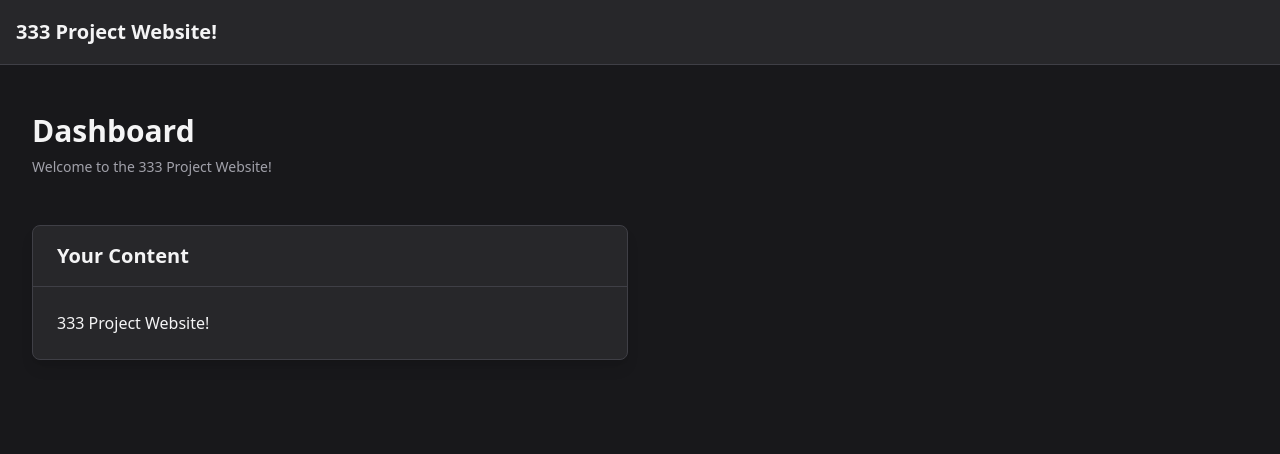
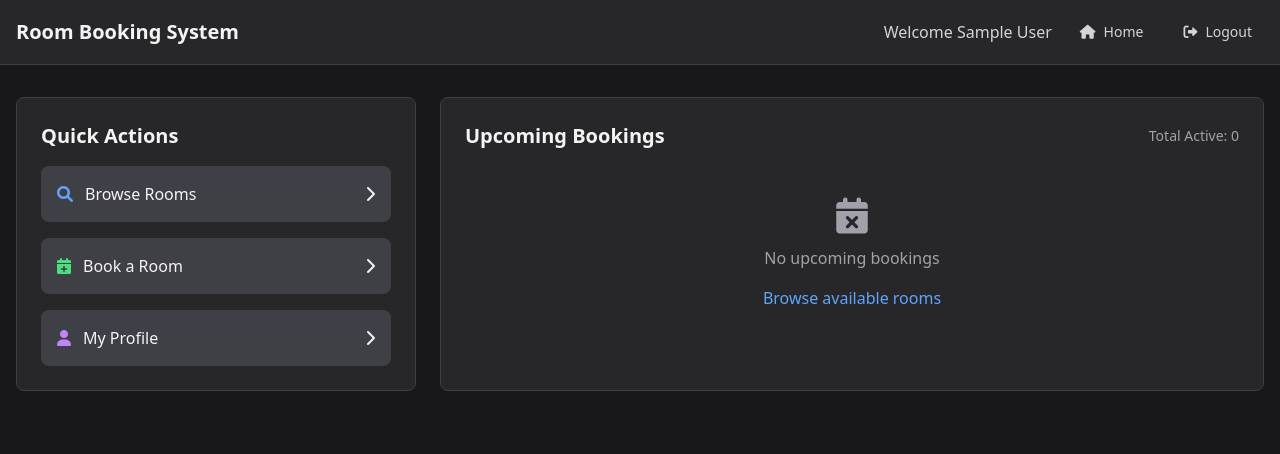
Before and after one commit to i22a11/333-project, a PHP site: page / in a window 1280 px wide. Shown: the top 454 px of the page. Run offline with PHP 8.4, Linux system fonts and the light colour scheme; the visitor is signed in with stand-in values (Sample User, id 1); data that the repository does not hold is empty.

Commit message:
new index

```diff
--- a/index.php
+++ b/index.php
@@ -1,28 +1,38 @@
 <?php
 require_once 'db_connection.php';
+session_start();
 
-try {
+// Redirect to login if not logged in
+if (!isset($_SESSION['user_id'])) {
+    header('Location: /auth/login.php');
+    exit();
+}
+
+// Fetch upcoming bookings for the user
 $conn = db_connect();
 $stmt = $conn->prepare("
-        SELECT
-            b.booking_id,
-            b.date,
-            b.time,
-            b.status,
-            r.room_name,
-            r.capacity,
-            u.name as user_name
+    SELECT b.*, r.room_name
     FROM Bookings b
     JOIN Rooms r ON b.room_id = r.room_id
-        JOIN Users u ON b.user_id = u.user_id
-        ORDER BY b.date DESC, b.time DESC
-        LIMIT 10
+    WHERE b.user_id = ?
+    AND b.date >= CURDATE()
+    AND b.status != 'cancelled'
+    ORDER BY b.date ASC, b.time ASC
+    LIMIT 5
 ");
-    $stmt->execute();
-    $bookings = $stmt->fetchAll(PDO::FETCH_ASSOC);
-} catch(PDOException $e) {
-    $error = "Database error: " . $e->getMessage();
-}
+$stmt->execute([$_SESSION['user_id']]);
+$upcoming_bookings = $stmt->fetchAll(PDO::FETCH_ASSOC);
+
+// Get user's total active bookings count
+$stmt = $conn->prepare("
+    SELECT COUNT(*) as count
+    FROM Bookings
+    WHERE user_id = ?
+    AND date >= CURDATE()
+    AND status != 'cancelled'
+");
+$stmt->execute([$_SESSION['user_id']]);
+$total_bookings = $stmt->fetch(PDO::FETCH_ASSOC)['count'];
 ?>
 
 <!DOCTYPE html>
@@ -30,43 +40,83 @@ try {
 <head>
     <meta charset="UTF-8">
     <meta name="viewport" content="width=device-width, initial-scale=1.0">
-    <title>333 Project Website!</title>
+    <title>Dashboard - Room Booking System</title>
     <link rel="stylesheet" href="output.css">
     <link href="https://cdnjs.cloudflare.com/ajax/libs/font-awesome/6.0.0-beta3/css/all.min.css" rel="stylesheet">
 </head>
 <body class="bg-zinc-900 text-zinc-100">
-    <!-- Navigation -->
-    <nav class="bg-zinc-800 border-b border-zinc-700">
-        <div class="max-w-7xl mx-auto px-4">
-            <div class="flex justify-between h-16">
-                <div class="flex">
-                    <div class="flex-shrink-0 flex items-center">
-                        <span class="text-xl font-bold text-zinc-100">333 Project Website!</span>
+    <?php include 'components/navbar.php'; ?>
+
+    <div class="max-w-7xl mx-auto px-4 py-8">
+        <div class="grid grid-cols-1 md:grid-cols-2 lg:grid-cols-3 gap-6 mb-8">
+            <!-- Quick Actions -->
+            <div class="bg-zinc-800 p-6 rounded-lg border border-zinc-700 col-span-full lg:col-span-1">
+                <h2 class="text-xl font-bold mb-4">Quick Actions</h2>
+                <div class="grid grid-cols-1 gap-4">
+                    <a href="/roomBrowsing" class="flex items-center justify-between p-4 bg-zinc-700 rounded-lg hover:bg-zinc-600 transition-colors duration-200">
+                        <div class="flex items-center">
+                            <i class="fas fa-search text-blue-400 mr-3"></i>
+                            <span>Browse Rooms</span>
+                        </div>
+                        <i class="fas fa-chevron-right"></i>
+                    </a>
+                    <a href="/booking" class="flex items-center justify-between p-4 bg-zinc-700 rounded-lg hover:bg-zinc-600 transition-colors duration-200">
+                        <div class="flex items-center">
+                            <i class="fas fa-calendar-plus text-green-400 mr-3"></i>
+                            <span>Book a Room</span>
+                        </div>
+                        <i class="fas fa-chevron-right"></i>
+                    </a>
+                    <a href="/auth/profile.php" class="flex items-center justify-between p-4 bg-zinc-700 rounded-lg hover:bg-zinc-600 transition-colors duration-200">
+                        <div class="flex items-center">
+                            <i class="fas fa-user text-purple-400 mr-3"></i>
+                            <span>My Profile</span>
+                        </div>
+                        <i class="fas fa-chevron-right"></i>
+                    </a>
                 </div>
             </div>
+
+            <!-- Upcoming Bookings -->
+            <div class="bg-zinc-800 p-6 rounded-lg border border-zinc-700 col-span-full lg:col-span-2">
+                <div class="flex items-center justify-between mb-4">
+                    <h2 class="text-xl font-bold">Upcoming Bookings</h2>
+                    <span class="text-sm text-zinc-400">Total Active: <?php echo $total_bookings; ?></span>
+                </div>
+                <?php if (empty($upcoming_bookings)): ?>
+                    <div class="text-center py-8 text-zinc-400">
+                        <i class="fas fa-calendar-times text-4xl mb-3"></i>
+                        <p>No upcoming bookings</p>
+                        <a href="/roomBrowsing" class="inline-block mt-4 text-blue-400 hover:text-blue-300">Browse available rooms</a>
+                    </div>
+                <?php else: ?>
+                    <div class="space-y-4">
+                        <?php foreach ($upcoming_bookings as $booking): ?>
+                            <div class="flex items-center justify-between p-4 bg-zinc-700 rounded-lg">
+                                <div class="flex-1">
+                                    <h3 class="font-semibold"><?php echo htmlspecialchars($booking['room_name']); ?></h3>
+                                    <div class="text-sm text-zinc-400 mt-1">
+                                        <span class="mr-4">
+                                            <i class="far fa-calendar mr-1"></i>
+                                            <?php echo date('F j, Y', strtotime($booking['date'])); ?>
+                                        </span>
+                                        <span>
+                                            <i class="far fa-clock mr-1"></i>
+                                            <?php echo date('g:i A', strtotime($booking['time'])); ?>
+                                        </span>
                                     </div>
                                 </div>
-    </nav>
-
-    <div class="max-w-7xl mx-auto py-6 sm:px-6 lg:px-8">
-        <!-- Page header -->
-        <div class="px-4 py-6 sm:px-0">
-            <h1 class="text-3xl font-bold text-zinc-100">Dashboard</h1>
-            <p class="mt-2 text-sm text-zinc-400">Welcome to the 333 Project Website!</p>
+                                <span class="px-3 py-1 rounded-full text-xs font-medium
+                                    <?php echo $booking['status'] === 'confirmed' ? 'bg-green-900 text-green-200' : 'bg-yellow-900 text-yellow-200'; ?>">
+                                    <?php echo ucfirst($booking['status']); ?>
+                                </span>
                             </div>
-
-        <!-- Main content -->
-        <div class="px-4 py-6 sm:px-0">
-            <div class="grid grid-cols-1 gap-6 lg:grid-cols-2">
-                <!-- Your Content -->
-                <div class="bg-zinc-800 shadow-lg rounded-lg overflow-hidden border border-zinc-700">
-                    <div class="px-6 py-4 border-b border-zinc-700">
-                        <h2 class="text-xl font-semibold text-zinc-100">Your Content</h2>
-                    </div>
-                    <div class="p-6">
-                        <h1>333 Project Website!</h1>
+                        <?php endforeach; ?>
+                        <div class="text-center mt-4">
+                            <a href="/booking" class="text-blue-400 hover:text-blue-300 text-sm">View all bookings</a>
                         </div>
                     </div>
+                <?php endif; ?>
             </div>
         </div>
     </div>
--- a/output.css
+++ b/output.css
@@ -604,6 +604,10 @@ video {
   position: relative;
 }
 
+.col-span-full {
+  grid-column: 1 / -1;
+}
+
 .mx-auto {
   margin-left: auto;
   margin-right: auto;
@@ -613,6 +617,10 @@ video {
   margin-bottom: 0.5rem;
 }
 
+.mb-3 {
+  margin-bottom: 0.75rem;
+}
+
 .mb-4 {
   margin-bottom: 1rem;
 }
@@ -645,6 +657,14 @@ video {
   margin-right: 0.5rem;
 }
 
+.mr-3 {
+  margin-right: 0.75rem;
+}
+
+.mr-4 {
+  margin-right: 1rem;
+}
+
 .mt-1 {
   margin-top: 0.25rem;
 }
@@ -863,6 +879,14 @@ video {
 
 .justify-between {
   justify-content: space-between;
+}
+
+.gap-4 {
+  gap: 1rem;
+}
+
+.gap-5 {
+  gap: 1.25rem;
 }
 
 .gap-6 {
@@ -1639,15 +1686,21 @@ video {
     margin-right: calc(0.75rem * var(--tw-space-x-reverse));
     margin-left: calc(0.75rem * calc(1 - var(--tw-space-x-reverse)));
   }
+
+  .md\:space-x-5 > :not([hidden]) ~ :not([hidden]) {
+    --tw-space-x-reverse: 0;
+    margin-right: calc(1.25rem * var(--tw-space-x-reverse));
+    margin-left: calc(1.25rem * calc(1 - var(--tw-space-x-reverse)));
+  }
 }
 
 @media (min-width: 1024px) {
-  .lg\:hidden {
-    display: none;
-  }
-
-  .lg\:grid-cols-2 {
-    grid-template-columns: repeat(2, minmax(0, 1fr));
+  .lg\:col-span-1 {
+    grid-column: span 1 / span 1;
+  }
+
+  .lg\:col-span-2 {
+    grid-column: span 2 / span 2;
   }
 
   .lg\:grid-cols-3 {
```
Also changed, not shown: other parts of output.css (+46 -23 lines). Lines whose indentation alone changed are shown as unchanged.
